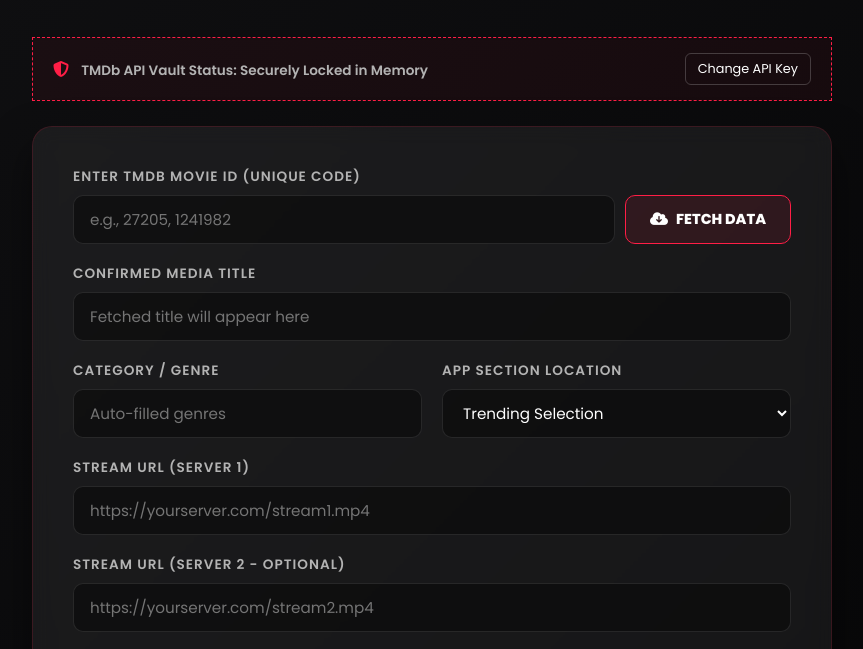
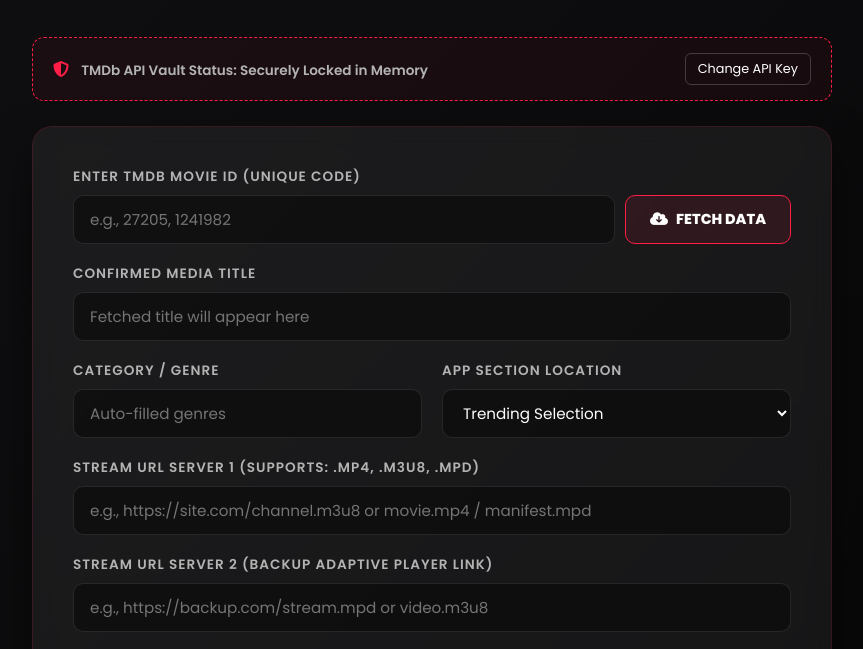
Before and after one commit to SarveshhRathod/TituMovies, a plain HTML site: page index.html in a window 1280 px wide. Shown: the part 129-778 px from the top of the page, without its empty margins (208-1071 px from the left). Drawn offline with Linux system fonts and the light colour scheme.

Commit message:
Update index.html

```diff
--- a/index.html
+++ b/index.html
@@ -3,7 +3,7 @@
 <head>
     <meta charset="UTF-8">
     <meta name="viewport" content="width=device-width, initial-scale=1.0">
-    <title>Titu Movies - Secured Smart Control Room</title>
+    <title>Titu Movies - Ultimate Control Room</title>
     <link href="https://fonts.googleapis.com/css2?family=Poppins:wght@400;600;800;900&display=swap" rel="stylesheet">
     <link rel="stylesheet" href="https://cdnjs.cloudflare.com/ajax/libs/font-awesome/6.4.0/css/all.min.css">
 
@@ -59,11 +59,10 @@
             text-transform: uppercase;
         }
 
-        /* 🔐 Key Configuration Top Card */
         .config-card {
             background: rgba(255, 30, 70, 0.05);
             border: 1px dashed var(--bright-ruby);
-            border-radius: 12.dp;
+            border-radius: 12px;
             padding: 15px 20px;
             margin-bottom: 25px;
             display: flex;
@@ -335,13 +334,13 @@
                 </div>
 
                 <div class="form-group full-width">
-                    <label for="streamUrlServer1">Stream URL (Server 1)</label>
-                    <input type="url" id="streamUrlServer1" placeholder="https://yourserver.com/stream1.mp4" required>
+                    <label for="streamUrlServer1">Stream URL Server 1 (Supports: .mp4, .m3u8, .mpd)</label>
+                    <input type="url" id="streamUrlServer1" placeholder="e.g., https://site.com/channel.m3u8 or movie.mp4 / manifest.mpd" required>
                 </div>
 
                 <div class="form-group full-width">
-                    <label for="streamUrlServer2">Stream URL (Server 2 - Optional)</label>
-                    <input type="url" id="streamUrlServer2" placeholder="https://yourserver.com/stream2.mp4">
+                    <label for="streamUrlServer2">Stream URL Server 2 (Backup Adaptive Player Link)</label>
+                    <input type="url" id="streamUrlServer2" placeholder="e.g., https://backup.com/stream.mpd or video.m3u8">
                 </div>
 
                 <div class="form-group">
@@ -422,20 +421,18 @@
     const statusText = document.getElementById('statusText');
     const btnText = document.getElementById('btnText');
 
-    // 🔑 1. LocalStorage API Key Vault System
-    const HARDCODED_BACKUP_KEY = "91eebcbca31321a0b6f7b54e6bf377b0"; // तुम्हारी चाबी यहाँ लॉक है
+    // 🔑 Vault Storage System
+    const HARDCODED_BACKUP_KEY = "91eebcbca31321a0b6f7b54e6bf377b0";
 
     function getStoredApiKey() {
         let storedKey = localStorage.getItem('tmdb_vault_key');
         if (!storedKey) {
-            // अगर मेमोरी खाली है, तो डिफ़ॉल्ट रूप से तुम्हारी की सेट कर देगा
             localStorage.setItem('tmdb_vault_key', HARDCODED_BACKUP_KEY);
             return HARDCODED_BACKUP_KEY;
         }
         return storedKey;
     }
 
-    // मैनुअल चेंज करने के लिए बटन लिसनर
     resetKeyBtn.addEventListener('click', () => {
         const newKey = prompt("Enter your new TMDb API V3 Key:", getStoredApiKey());
         if (newKey && newKey.trim().length > 10) {
@@ -444,10 +441,10 @@
         }
     });
 
-    // 🛠_ 2. सीधे TMDb ID से डेटा खींचने का मास्टर फंक्शन
+    // 🛠️ TMDb Direct ID Data Fetch
     async function fetchFullDetailsByID() {
         const movieId = tmdbIdInput.value.trim();
-        const CURRENT_API_KEY = getStoredApiKey(); // चाबी मेमोरी से निकाली गई
+        const CURRENT_API_KEY = getStoredApiKey();
 
         if (!movieId) {
             showAlert("ERROR: Please enter a valid TMDb ID first.", true);
@@ -510,7 +507,7 @@
 
     fetchBtn.addEventListener('click', fetchFullDetailsByID);
 
-    // 📤 फ़ायरबेस में फ़ाइनल पुश मारना
+    // 📤 Submit Data to Firestore
     form.addEventListener('submit', async (e) => {
         e.preventDefault();
 
```
